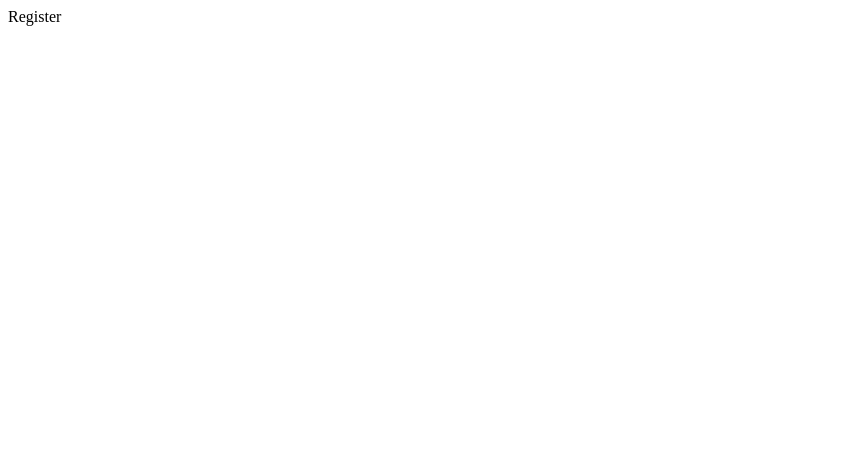
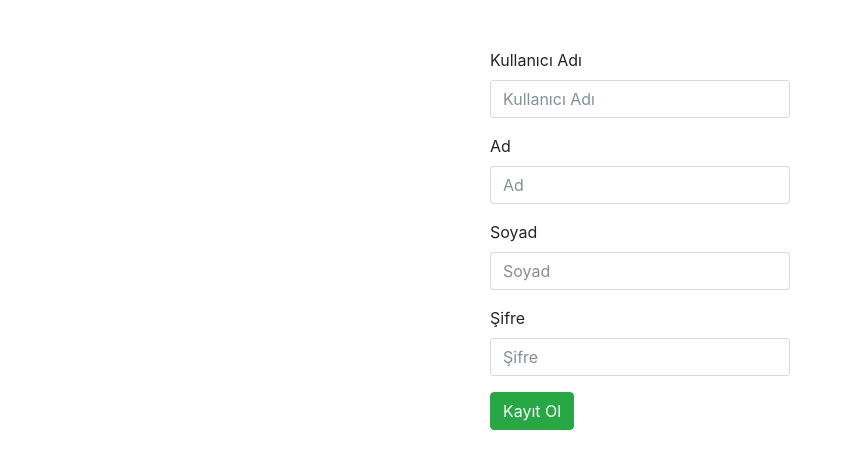
Before and after one commit to veysel/taptaplink, an Angular app: page /register in a window 1280 px wide. Shown: the top 468 px of the page, without its empty margins (0-845 px from the left). Built offline with nearby package versions, Linux system fonts and the light colour scheme.

Commit message:
Register module added

```diff
--- a/src/app/Register/Services/register.service.ts
+++ b/src/app/Register/Services/register.service.ts
@@ -5,6 +5,8 @@ import { Observable } from 'rxjs/Rx';
 import 'rxjs/add/operator/map';
 
 import { CommonService } from '../../Common/Services/common.service';
+
+import { UserModel } from '../../Common/Models/user.model';
 
 @Injectable()
 export class RegisterService {
@@ -15,4 +17,8 @@ export class RegisterService {
     public CheckUsername(username: string) {
         return this._http.get(this._commonService.GetServiceRootUrl() + "Register/CheckUsername?username=" + username).map(x => x.json());
     }
+
+    public RegisterUser(userModel: UserModel) {
+        return this._http.post(this._commonService.GetServiceRootUrl() + "Register/UserRegister", userModel).map(x => x.json());
+    }
 }
--- a/src/app/Register/register.component.ts
+++ b/src/app/Register/register.component.ts
@@ -1,4 +1,9 @@
 import { Component } from '@angular/core';
+import { Router } from '@angular/router';
+
+import { RegisterService } from './Services/register.service';
+
+import { UserModel } from '../Common/Models/user.model';
 
 @Component({
     selector: 'register',
@@ -6,4 +11,57 @@ import { Component } from '@angular/core';
 })
 export class RegisterComponent {
 
+    public form = {
+        options: {
+            alert: ""
+        },
+        username: "",
+        name: "",
+        surname: "",
+        password: ""
+    };
+
+    constructor(
+        private _registerService: RegisterService,
+        private _router: Router
+    ) { }
+
+    public SaveButtonClick(): void {
+        this.form.options.alert = "";
+
+        if (!this.form.username || !this.form.name || !this.form.surname || !this.form.password) {
+            this.form.options.alert = "Lütfen tüm alanları doldurun !";
+            return;
+        }
+
+        this._registerService.CheckUsername(this.form.username).subscribe(result => {
+            if (result) {
+                // Kayıtlı kullanıcı adı varsa
+                this.form.options.alert = "Kullanıcı adı daha önceden alınmış !";
+            }
+            else {
+                let newUser: UserModel = new UserModel();
+
+                newUser.Username = this.form.username;
+                newUser.Name = this.form.name;
+                newUser.Surname = this.form.surname;
+                newUser.Password = this.form.password;
+                newUser.State = true;
+
+                this._registerService.RegisterUser(newUser).subscribe(resultNewUser => {
+                    if (resultNewUser) {
+                        this.form.options.alert = "Kayıt başarılı bekleyiniz...";
+
+                        setTimeout(() => {
+                            this._router.navigate(["/home"]);
+                        }, 1500);
+                    }
+                    else {
+                        this.form.options.alert = "Kayıt başarısız !";
+                    }
+                });
+            }
+        });
+
+    }
 }
--- a/src/app/Register/register.template.html
+++ b/src/app/Register/register.template.html
@@ -1 +1,24 @@
-Register
+<div class="d-flex justify-content-center mt-5">
+    <form style="width: 300px;">
+        <div *ngIf="form.options.alert" class="alert alert-secondary" role="alert">{{form.options.alert}}</div>
+        <div class="form-group">
+            <label for="username">Kullanıcı Adı</label>
+            <input [(ngModel)]="form.username" name="username" type="text" class="form-control" id="username"
+                placeholder="Kullanıcı Adı">
+        </div>
+        <div class="form-group">
+            <label for="name">Ad</label>
+            <input [(ngModel)]="form.name" name="name" type="text" class="form-control" id="name" placeholder="Ad">
+        </div>
+        <div class="form-group">
+            <label for="surname">Soyad</label>
+            <input [(ngModel)]="form.surname" name="surname" type="text" class="form-control" id="surname" placeholder="Soyad">
+        </div>
+        <div class="form-group">
+            <label for="password">Şifre</label>
+            <input [(ngModel)]="form.password" name="password" type="password" class="form-control" id="password"
+                placeholder="Şifre">
+        </div>
+        <button (click)="SaveButtonClick()" type="button" class="btn btn-success">Kayıt Ol</button>
+    </form>
+</div>
--- a/src/index.html
+++ b/src/index.html
@@ -7,8 +7,15 @@
 
   <meta name="viewport" content="width=device-width, initial-scale=1">
   <link rel="icon" type="image/x-icon" href="favicon.ico">
+
+  <link rel="stylesheet" type="text/css" href="https://cdnjs.cloudflare.com/ajax/libs/normalize/7.0.0/normalize.min.css">
+  <link rel="stylesheet" href="https://maxcdn.bootstrapcdn.com/bootstrap/4.0.0-beta/css/bootstrap.min.css" crossorigin="anonymous">
 </head>
 <body>
   <app-root></app-root>
+
+  <script src="https://code.jquery.com/jquery-3.2.1.slim.min.js" integrity="sha384-KJ3o2DKtIkvYIK3UENzmM7KCkRr/rE9/Qpg6aAZGJwFDMVNA/GpGFF93hXpG5KkN" crossorigin="anonymous"></script>
+  <script src="https://cdnjs.cloudflare.com/ajax/libs/popper.js/1.11.0/umd/popper.min.js" integrity="sha384-b/U6ypiBEHpOf/4+1nzFpr53nxSS+GLCkfwBdFNTxtclqqenISfwAzpKaMNFNmj4" crossorigin="anonymous"></script>
+  <script src="https://maxcdn.bootstrapcdn.com/bootstrap/4.0.0-beta/js/bootstrap.min.js" integrity="sha384-h0AbiXch4ZDo7tp9hKZ4TsHbi047NrKGLO3SEJAg45jXxnGIfYzk4Si90RDIqNm1" crossorigin="anonymous"></script>
 </body>
 </html>
```
Also changed, not shown: src/app/Common/Models/user.model.ts (added, +8 -0 lines).
